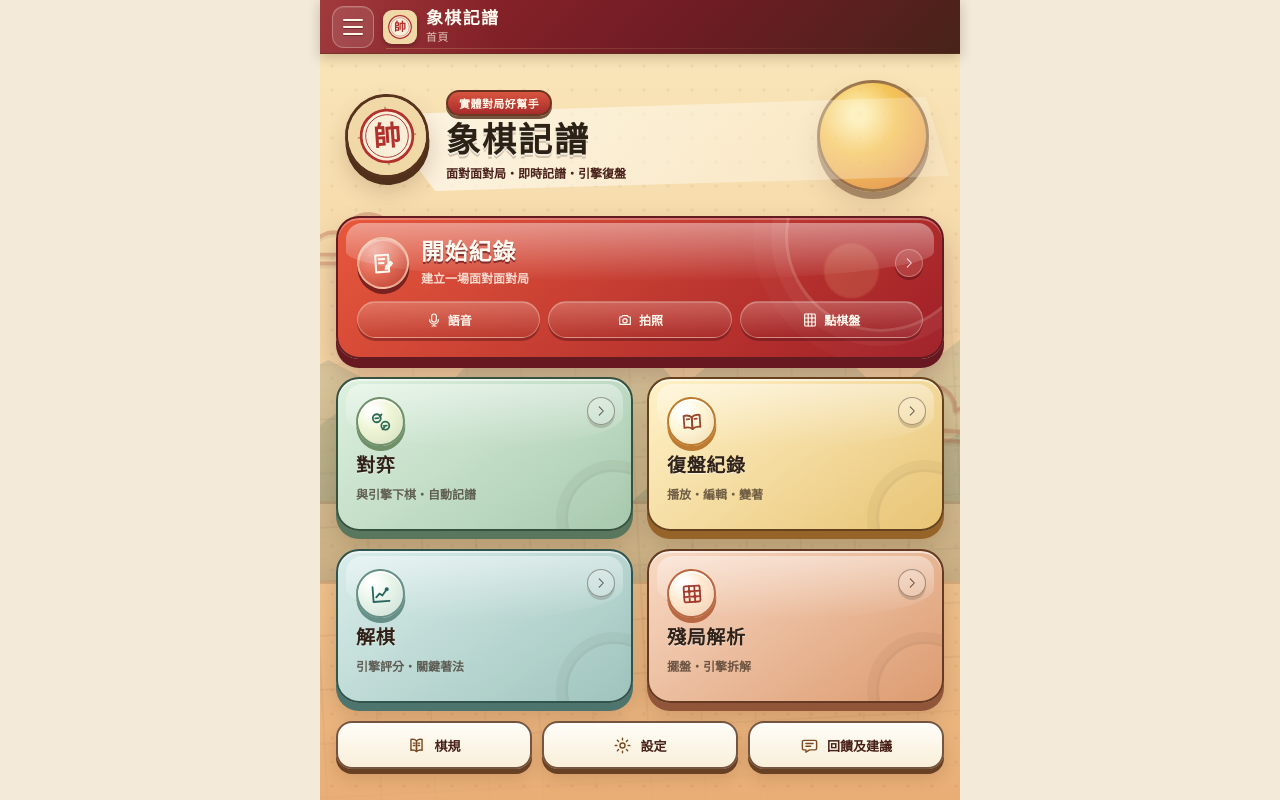
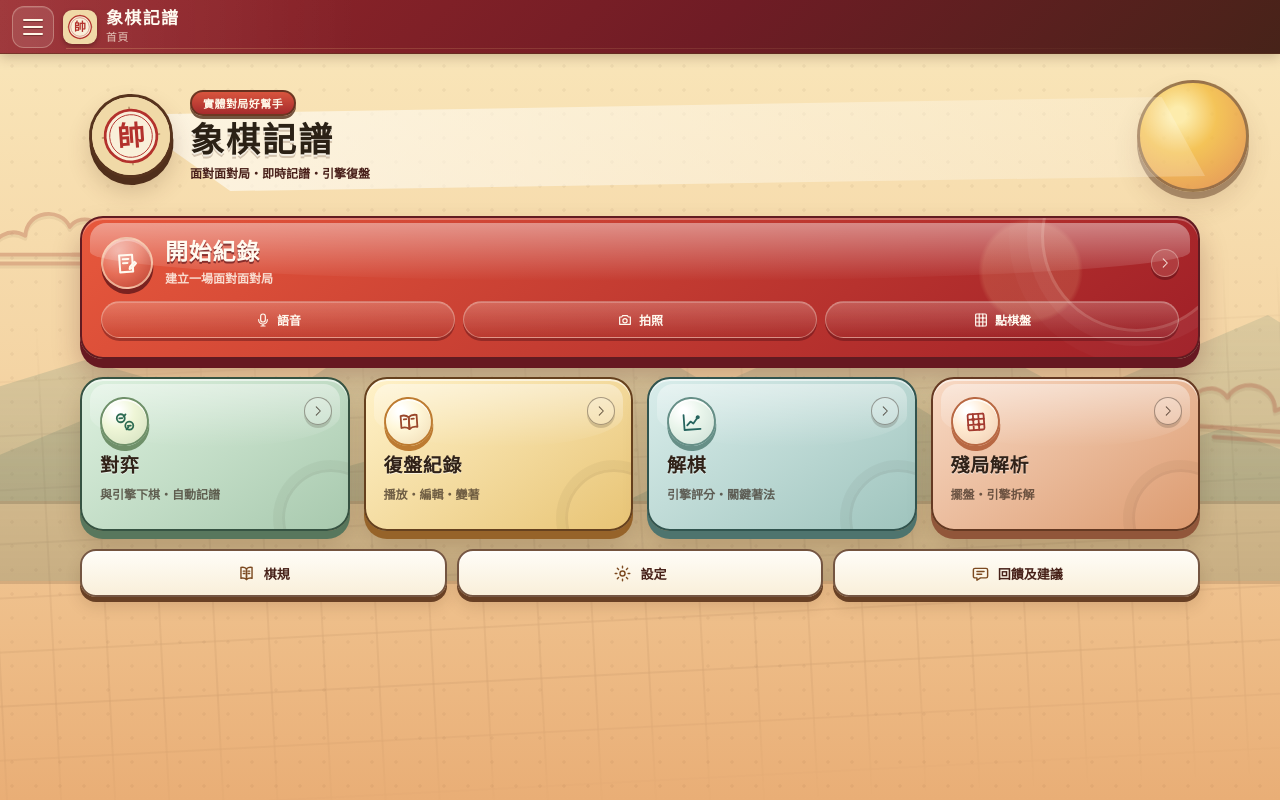
Before and after one commit to wcoatp/xiangqi-recorder, a React (Vite) app: page / in a window 1280 px wide. Built offline with nearby package versions, Linux system fonts and the light colour scheme.

Commit message:
feat: support full viewport iPad layouts

```diff
--- a/src/styles.css
+++ b/src/styles.css
@@ -73,7 +73,9 @@
 html,
 body,
 #root {
+  width: 100%;
   height: 100%;
+  min-height: 100%;
   margin: 0;
 }
 
@@ -90,9 +92,11 @@ body {
 
 #root {
   display: flex;
+  width: 100%;
+  min-height: 100vh;
+  min-height: 100dvh;
   flex-direction: column;
-  max-width: 640px;
-  margin: 0 auto;
+  max-width: none;
   padding: env(safe-area-inset-top) env(safe-area-inset-right) env(safe-area-inset-bottom)
     env(safe-area-inset-left);
 }
@@ -318,7 +322,7 @@ h3 {
   position: absolute;
   top: 0;
   bottom: 0;
-  left: max(0px, calc((100vw - 640px) / 2));
+  left: env(safe-area-inset-left, 0px);
   display: flex;
   width: min(90vw, 370px);
   min-width: min(290px, 90vw);
@@ -508,7 +512,7 @@ h3 {
     linear-gradient(180deg, var(--home-canvas-from) 0%, color-mix(in srgb, var(--home-canvas-from) 70%, var(--home-canvas-to)) 42%, var(--home-canvas-to) 100%);
 }
 
-.home-page > :not(.home-scenery) {
+.home-page > :not(.home-scenery):not(.overlay) {
   position: relative;
   z-index: 1;
 }
@@ -3136,6 +3140,44 @@ h3 {
   }
 }
 
+/* ---------- 平板與寬視窗 ---------- */
+@media (min-width: 700px) {
+  .home-page {
+    padding-right: clamp(24px, 4vw, 56px);
+    padding-left: clamp(24px, 4vw, 56px);
+  }
+
+  .home-page > :not(.home-scenery):not(.overlay) {
+    width: min(100%, 1120px);
+    margin-right: auto;
+    margin-left: auto;
+  }
+
+  .menu-grid {
+    grid-template-columns: repeat(4, minmax(0, 1fr));
+  }
+
+  .menu-btn-primary {
+    grid-column: 1 / -1;
+  }
+
+  .guide-page > *,
+  .rules-page > *,
+  .rank-lab-page > :not(.overlay) {
+    width: min(100%, 960px);
+    margin-right: auto;
+    margin-left: auto;
+  }
+
+  .app-view > .page:not(.home-page):not(.play-setup-page):not(.guide-page):not(.rules-page):not(.rank-lab-page),
+  .app-view > .record-page {
+    width: 100%;
+    max-width: 1100px;
+    margin-right: auto;
+    margin-left: auto;
+  }
+}
+
 /* ---------- 記譜頁 ---------- */
 .record-page {
   display: flex;
--- a/vite.config.ts
+++ b/vite.config.ts
@@ -24,7 +24,6 @@ export default defineConfig({
         id: "/",
         scope: "/",
         display: "standalone",
-        orientation: "portrait",
         start_url: "/",
         categories: ["games", "education", "utilities"],
         theme_color: "#7c4a21",
```
Also changed, not shown: 3 other files (tests, documents, lock files or other folders).
